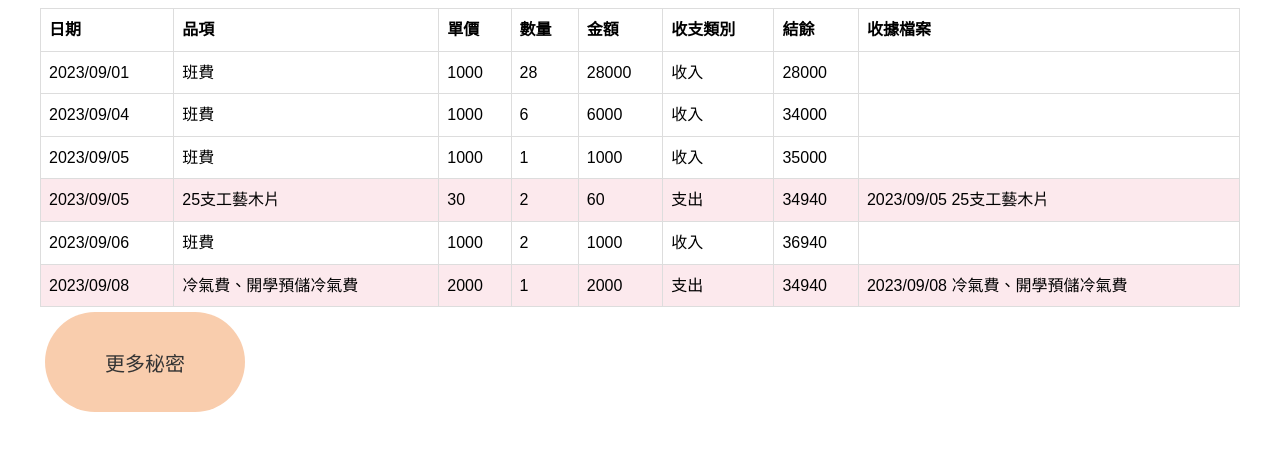
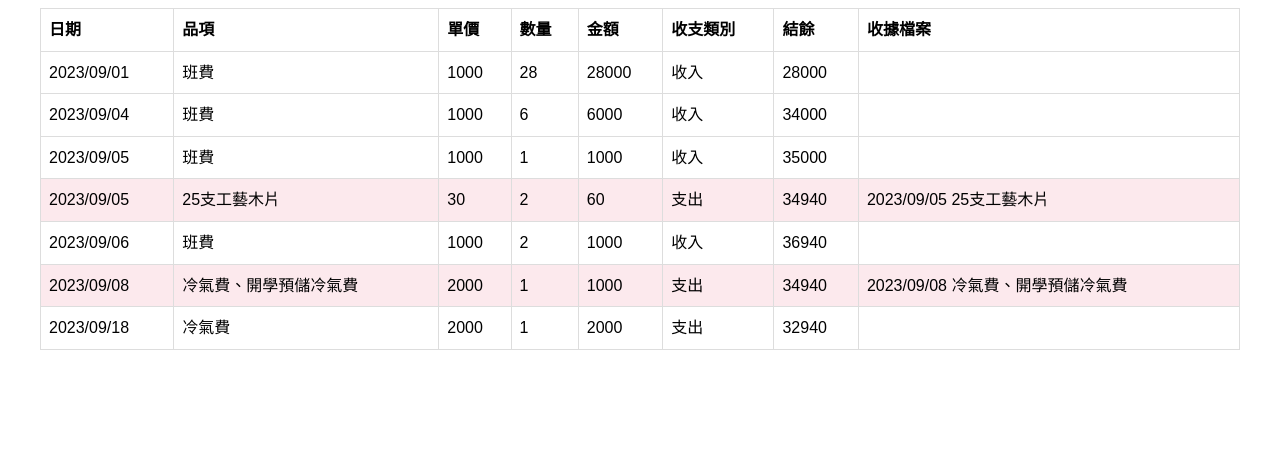
Before and after one commit to yih-0118/210_money.github.io, a plain HTML site: page 210/index.html in a window 1280 px wide. Shown: the part 106-556 px from the top of the page. Drawn offline with Linux system fonts and the light colour scheme.

Commit message:
Update index.html

```diff
--- a/210/index.html
+++ b/210/index.html
@@ -10,6 +10,7 @@
 </style>
 </head>
 <body>
+
 <a href="https://1drv.ms/x/s!Am_dLlD2CRUbgZxyGWZ4KdpHRxScLg?e=r4RtAf"><h1>210收支表</h1></a>
 <table>
   <tr>
@@ -76,24 +77,28 @@
     <td>冷氣費、開學預儲冷氣費</td><!--品項 -->
     <td>2000</td><!--單價 -->
     <td>1</td><!--數量 -->
-    <td>2000</td><!--金額 -->
+    <td>1000</td><!--金額 -->
     <td>支出</td><!--收支類別 -->
     <td>34940</td><!--結餘 -->
     <td><a href="https://1drv.ms/b/s!Am_dLlD2CRUbgZ40XkMh3uBMEd9M1g?e=uTIKEw">2023/09/08 冷氣費、開學預儲冷氣費</a></td><!--收據檔案 --></tr>
 
+  <tr class="money_gone">
+    <td>2023/09/18</td><!--日期 -->
+    <td>冷氣費</td><!--品項 -->
+    <td>2000</td><!--單價 -->
+    <td>1</td><!--數量 -->
+    <td>2000</td><!--金額 -->
+    <td>支出</td><!--收支類別 -->
+    <td>32940</td><!--結餘 -->
+    <td><a href=""></a></td><!--收據檔案 --></tr>
+
 
 </table>
-<!-- <iframe width="560" height="315" src="https://www.youtube.com/embed/dQw4w9WgXcQ" frameborder="0" allowfullscreen></iframe> -->
 
 
-<button id="myButton">更多秘密</button>
 
-<script>
-  var button = document.getElementById('myButton');
-  button.addEventListener('click', function() {
-    var link = "https://www.youtube.com/watch?v=dQw4w9WgXcQ&ab_channel=RickAstley";
-    window.location.href = link;
-  });
+
+
 </script>
 
 </body>
```
